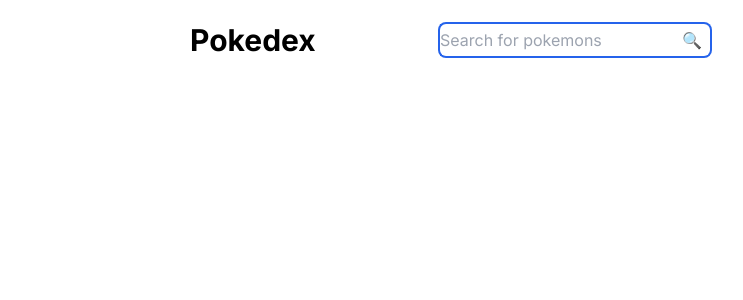
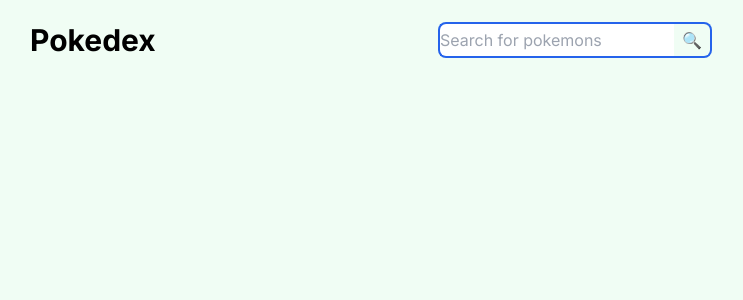
Before and after one commit to roxgiba/pokedex, a Next.js app: page / in a window 1280 px wide. Shown: the top 300 px of the page, without its empty margins (210-953 px from the left). Built offline with nearby package versions, Linux system fonts and the light colour scheme.

Commit message:
bg updated

```diff
--- a/app/page.js
+++ b/app/page.js
@@ -31,7 +31,7 @@
   }, [searchedData]);
 
   return (
-    <main className="bg-sky mx-40">
+    <main className="bg-green-50 min-h-screen">
       <div>{console.log(data)}</div>
       <div className="grid grid-cols-2 gap-4 place-content-around h-20 mx-60">
         <h1 className="text-3xl font-bold">Pokedex</h1>
```
